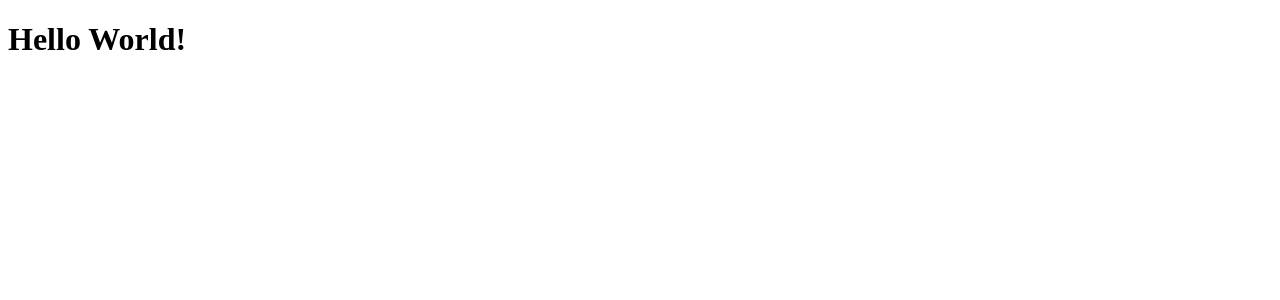
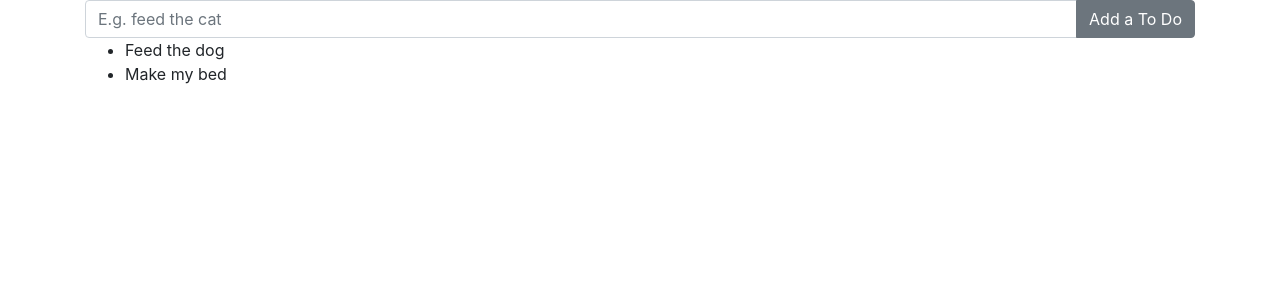
Before and after one commit to brandnpatterson/vue-review, a Vue app: page / in a window 1280 px wide. Shown: the top 300 px of the page. Built offline with nearby package versions, Linux system fonts and the light colour scheme.

Commit message:
create todo list

```diff
--- a/public/index.html
+++ b/public/index.html
@@ -2,8 +2,9 @@
 <html lang="en">
   <head>
     <meta charset="UTF-8" />
-    <meta name="viewport" content="width=device-width, initial-scale=1.0" />
+    <meta name="viewport" content="width=device-width, initial-scale=1, shrink-to-fit=no">
     <meta http-equiv="X-UA-Compatible" content="ie=edge" />
+    <link rel="stylesheet" href="https://maxcdn.bootstrapcdn.com/bootstrap/4.0.0/css/bootstrap.min.css" integrity="sha384-Gn5384xqQ1aoWXA+058RXPxPg6fy4IWvTNh0E263XmFcJlSAwiGgFAW/dAiS6JXm" crossorigin="anonymous">
     <title>Vue</title>
   </head>
   <body>
--- a/src/App.vue
+++ b/src/App.vue
@@ -1,5 +1,18 @@
 <template>
-  <div>
-    <h1>Hello World!</h1>
+  <div class="container">
+    <div class="row">
+      <div class="col-sm-12">
+        <ToDoForm />
+      </div>
+    </div>
   </div>
 </template>
+<script>
+import ToDoForm from './components/ToDoForm.vue';
+
+export default {
+  components: {
+    ToDoForm
+  }
+};
+</script>
--- /dev/null
+++ b/src/components/ToDoForm.vue
@@ -0,0 +1,61 @@
+<template>
+  <form @submit.prevent="handleOnSubmit" action="">
+    <div class="form-group">
+      <div class="input-group">
+        <input
+          type="text"
+          class="form-control"
+          placeholder="E.g. feed the cat"
+          aria-label="add-todo"
+          aria-describedby="add-todo"
+          v-model="newTodoText"
+        />
+        <div class="input-group-append">
+          <button class="btn btn-secondary" id="add-todo">
+            Add a To Do
+          </button>
+        </div>
+      </div>
+      <div class="input-group">
+        <ul>
+          <li v-for="(todo, index) in todos">{{ todo.text }}</li>
+        </ul>
+      </div>
+    </div>
+  </form>
+</template>
+<script>
+export default {
+  data() {
+    return {
+      newTodoText: '',
+      todos: [
+        {
+          id: 1,
+          text: 'Feed the dog',
+          completed: true
+        },
+        {
+          id: 2,
+          text: 'Make my bed',
+          completed: false
+        }
+      ],
+      newId: 3
+    };
+  },
+  methods: {
+    handleOnSubmit() {
+      if (this.newTodoText.length > 0) {
+        this.todos.push({
+          id: this.newId++,
+          text: this.newTodoText,
+          completed: false
+        });
+
+        this.newTodoText = '';
+      }
+    }
+  }
+};
+</script>
```
Also changed, not shown: 1 other file (tests, documents, lock files or other folders).
